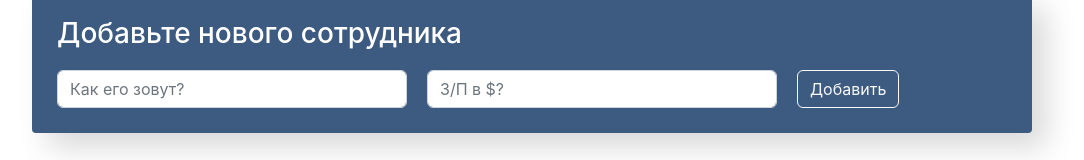
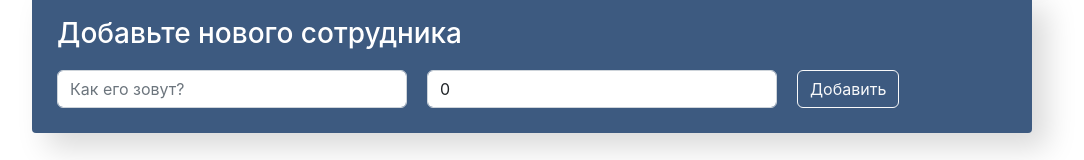
Before and after one commit to kotashovv/udemy-react, a React (Create React App) app: page / in a window 1280 px wide. Shown: the part 709-869 px from the top of the page, without its empty margins (108-1192 px from the left). Built offline with nearby package versions, Linux system fonts and the light colour scheme.

Commit message:
lesson_17

```diff
--- a/src/components/employers-add-form/employers-add-form.js
+++ b/src/components/employers-add-form/employers-add-form.js
@@ -1,6 +1,24 @@
+import {Component} from "react";
+
 import './Empoyers-add-form.css';
 
-const EmployersAddForm =()=>{
+class EmployersAddForm extends Component {
+    constructor(props) {
+        super(props);
+        this.state = {
+            name: '',
+            salary: 0,
+        }
+    }
+
+    onValueChange = (e)=> {
+        this.setState({
+            [e.target.name]: e.target.value,
+        })
+    }
+
+   render(){
+        const {name, salary} = this.state;
        return(
            <div className="app-add-form">
                <h3>Добавьте нового сотрудника</h3>
@@ -8,16 +26,26 @@ const EmployersAddForm =()=>{
                    className="add-form d-flex">
                    <input type="text"
                           className="form-control new-post-label"
-                       placeholder="Как его зовут?" />
+                          placeholder="Как его зовут?"
+                          onChange={this.onValueChange}
+                          name='name'
+                          value={name}
+                   />
                    <input type="number"
                           className="form-control new-post-label"
-                       placeholder="З/П в $?" />
+                          placeholder="З/П в $?"
+                          onChange={this.onValueChange}
+                          name='salary'
+                          value={salary}
+                   />
 
                    <button type="submit"
-                        className="btn btn-outline-light">Добавить</button>
+                           className="btn btn-outline-light">Добавить
+                   </button>
                </form>
            </div>
        )
    }
+}
 
 export default EmployersAddForm;
```
Lines whose indentation alone changed are shown as unchanged.
